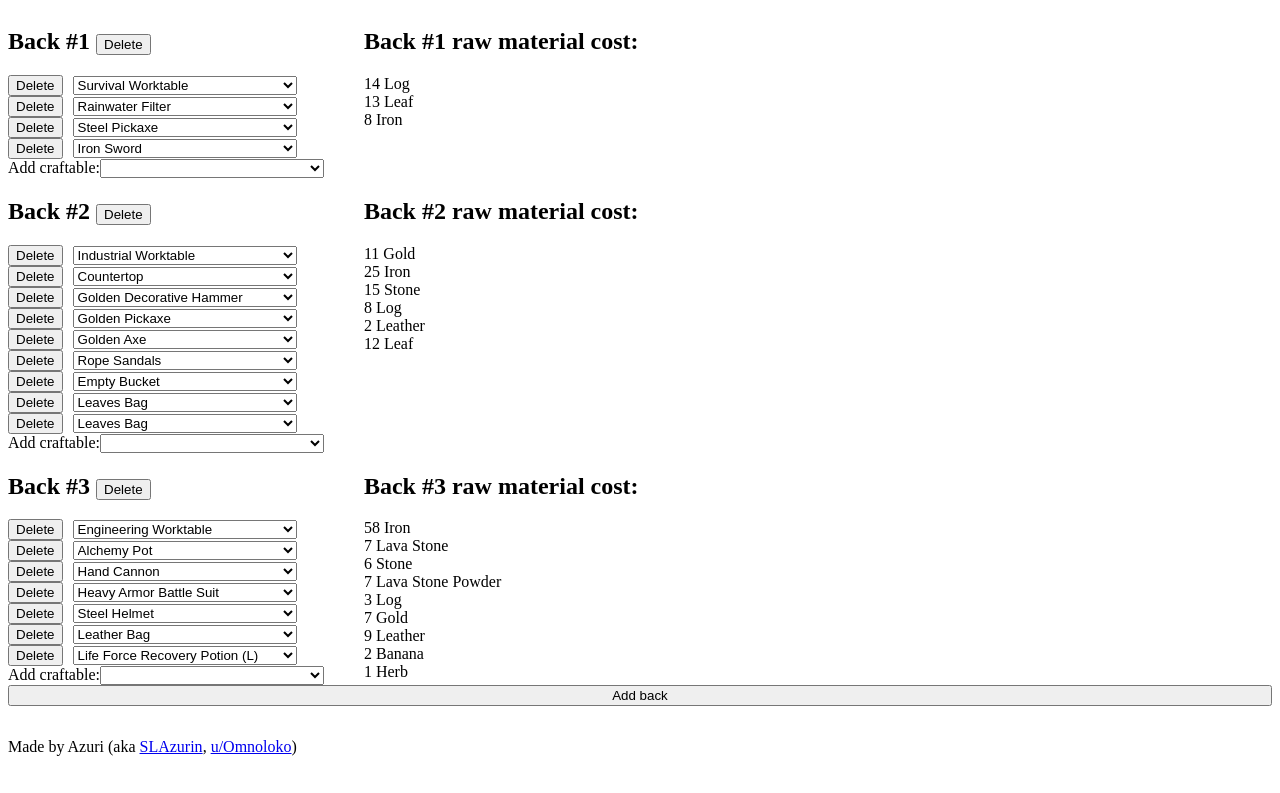
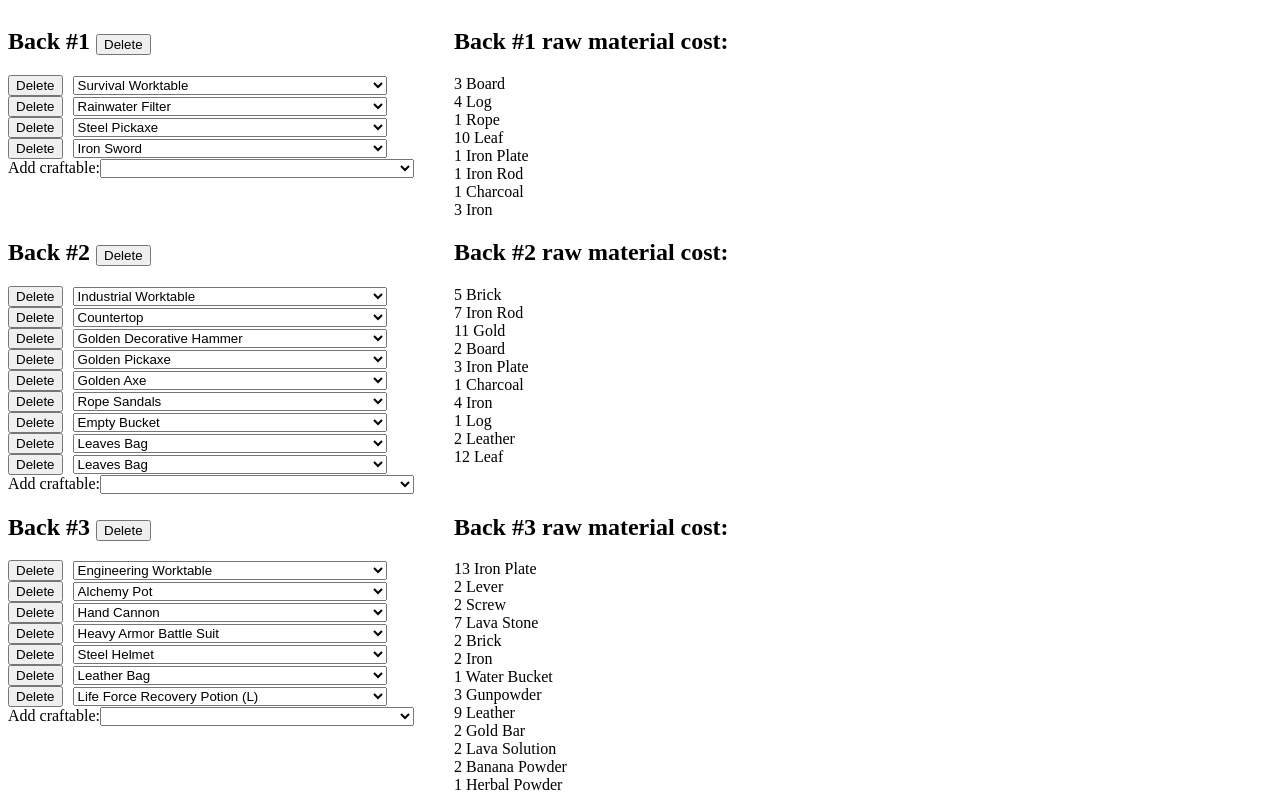
Before and after one commit to SLAzurin/misty-island-router, a React (Create React App) app: page / in a window 1280 px wide. Shown: the top 793 px of the page. Built offline with nearby package versions, Linux system fonts and the light colour scheme.

Commit message:
Perma fix dataset

```diff
--- a/src/App.tsx
+++ b/src/App.tsx
@@ -29,8 +29,8 @@
           return;
         } else {
           // TODO: Do something different than overwriting user's old build?
-          setBuild(sampleBuild);
-          window.location.reload();
+          // setBuild(sampleBuild);
+          // window.location.reload();
         }
       }
     });
--- a/src/data/items.ts
+++ b/src/data/items.ts
@@ -1,365 +1,233 @@
-// Check all recipies here and convert to raw materials manually: http://www.southperry.net/showthread.php?t=83794
+// Check all recipies here and convert to raw materials from here: http://www.southperry.net/showthread.php?t=83794
 export const items: { [key: string]: { [key: string]: number } } = {
-    "Survival Worktable": {
-        Log: 6,
-        Leaf: 3,
-    },
-    "Rainwater Filter": {
-        Leaf: 10,
-        Log: 6,
-    },
-    "Leaves Bag": {
-        Leaf: 6,
-    },
-    "Industrial Worktable": {
-        Gold: 5,
-        Iron: 10,
-        Stone: 9,
-    },
-    "Golden Pickaxe": {
-        Gold: 2,
-        Iron: 2,
-
-    },
-    "Golden Axe": {
-        Gold: 2,
-        Iron: 2,
-    },
-    "Countertop": {
-        Log: 7,
-        Stone: 6,
-        Iron: 6,
-    },
-    "Rope Sandals": {
-        Leather: 2,
-    },
-    "Raw Meat": {
-        "Raw Meat": 1,
-    },
-    "Banana": {
-        "Banana": 1,
-    },
-    "Herb": {
-        "Herb": 1,
-    },
-    "Empty Bucket": {
-        Iron: 1,
-    },
-    "Engineering Worktable": {
-        Iron: 29,
-        "Lava Stone": 5
-    },
-    "Alchemy Pot": {
-        Stone: 6,
-        Iron: 5,
-    },
-    "Leather Bag": {
-        Leather: 6
-    },
-    "Heavy Armor Battle Suit": {
-        "Lava Stone": 1,
-        Gold: 6,
-        Leather: 2,
-        Iron: 12,
-    },
-    "Steel Helmet": {
-        Iron: 6,
-        Leather: 1
-    },
-    "Life Force Recovery Potion (L)": {
-        "Lava Stone Powder": 4,
-        Banana: 2,
-        Herb: 1,
-        Gold: 1
-    },
-    "Hand Cannon": {
-        Iron: 6,
-        "Lava Stone Powder": 3,
-        Log: 3,
-        "Lava Stone": 1
-    },
-    "Steel Pickaxe": {
-        Iron: 5,
-        Log: 1,
-    },
-    "Iron Sword": {
-        Log: 1,
-        Iron: 3
-    },
-    "Wooden Sword": {
-        Log: 3
-    },
-    Slingshot: {
-        Log: 1,
-        Leaf: 3
-    },
-    "Stone Hammer": {
-        Stone: 2,
-        Log: 1,
-    },
-    "Forked Spear": {
-        Log: 2,
-        Iron: 2,
-        Leaf: 3
-    },
-    "Battle Hammer": {
-        Iron: 2,
-        Log: 2
-    },
-    "Overload Sword MARK-L1": {
-        Iron: 5,
-        Gold: 1,
-    },
-    Bow: {
-        Iron: 1,
-        Log: 2,
-        Leaf: 3,
-    },
-    "Deadly Poison Gourd": {
-        "Piranha Deadly Poison": 5,
-    },
-    "Golden Sword": {
-        Gold: 4,
-        Iron: 1,
-    },
-    "Fish Spear": {
-        Log: 1,
-        Iron: 2,
-        "Piranha Deadly Poison": 1,
-    },
-    Crossbow: {
-        Iron: 5,
-        Log: 1,
-        Leaf: 3,
-    },
-    "Golden Decorative Hammer": {
-        Iron: 4,
-        Gold: 2,
-        Log: 1,
-    },
-    "Bastard Sword": {
-        Iron: 5,
-    },
-    "Crude Cannon": {
-        Log: 2,
-        Iron: 6,
-        "Lava Stone Powder": 1,
-    },
-    Pistol: {
-        Iron: 12,
-        "Lava Stone Powder": 2,
-        Log: 2,
-    },
-    "Machine Gun": {
-        Iron: 13,
-        "Lava Stone Powder": 3,
-        Log: 3,
-    },
-    "Dual Bowguns": {
-        Iron: 10,
-        "Lava Stone": 2,
-        Leaf: 6,
-    },
-    "Flame Sword": {
-        Iron: 3,
-        "Lava Stone": 1,
-    },
-    "Water Cane": {
-        Iron: 3,
-        Gold: 3,
-        "Deep Sea Stone": 1
-    },
-    "Lightning Cane": {
-        Iron: 3,
-        Gold: 3,
-        "Thunder Stone": 2
-    },
-    "Stone Axe": {
-        Stone: 2,
-        Log: 1,
-    },
-    "Stone Pickaxe": {
-        Stone: 2,
-        Log: 1,
-    },
-    Matches: {
-        Log: 1
-    },
-    "Steel Axe": {
-        Iron: 5,
-        Log: 1
-    },
-    "Torch": {
-        Log: 1,
-    },
-    "Demolition Hammer": {
-        Iron: 1,
-        Log: 1,
-        Leaf: 3,
-    },
-    "Expedition Diary": {
-        Leather: 1,
-        Log: 3,
-    },
-    "Mysterious Cook Book": {
-        Leather: 1,
-        Log: 3,
-    },
-    "Whetstone": {
-        Stone: 3
-    },
-    Fireworks: {
-        Log: 1,
-        "Lava Stone Powder": 1,
-        petal: 1
-    },
-    Chainsaw: {
-        "Lava Stone": 1,
-        Iron: 8,
-    },
-    "Hand Drill": {
-        Iron: 5,
-        "Lava Stone": 1
-    },
-    "Magic Bag": {
-        Leather: 4,
-        "Lizard skin": 2,
-        Gold: 1,
-    },
-    "Leaf Dress": {
-        Leaf: 8
-    },
-    "Sturdy Straw Shoes": {
-        Leaf: 6
-    },
-    "Jungle Floral Crown": {
-        Leaf: 4
-    },
-    "Leather Hat": {
-        Leather: 4
-    },
-    "Leather Outfit": {
-        Leather: 5,
-        Leaf: 6,
-    },
-    "Leather Saddle": {
-        "fainted jungle pig": 1,
-        Leaf: 3,
-        Leather: 2
-    },
-    "Flag of Protection": {
-        Iron: 6,
-        'Lava Stone': 3,
-        Gold: 9,
-    },
-    "Heavy Sword of Protection": {
-        Iron: 6,
-        'Lava Stone': 3,
-        '"Lava Stone Powder"': 1,
-        Log: 1
-    },
-    "Pod Lid": {
-        Iron: 3,
-        'Lava Stone': 3,
-        Gold: 6
-    },
-    "Work Gloves": {
-        'Smilodon Leather': 4,
-        'Lava Stone': 3,
-    },
-    Raincoat: {
-        Leather: 4,
-        Seaweed: 4
-    },
-    "Gladiator Armor": {
-        "leather": 4,
-        Iron: 3,
-    },
-    "Sloppy Exploration Clothes": {
-        Leather: 6,
-        Feather: 2,
-        Leaf: 3
-    },
-    "Plate Armor": {
-        Iron: 6,
-        Leather: 2
-    },
-    "Golden Armor": { "gold": 6, Iron: 6 },
-    "Leopard Coat": { "Smilodon Leather": 6, "Neophron Feather": 2 },
-    "Relic Exploration Suit": { Leather: 10, Leaf: 6, Feather: 4 },
-    "Functional Active Wear": { "Smilodon Leather": 4, Leather: 4, "Deep Sea Stone": 1 },
-    "Magic Robe": { "Smilodon Leather": 2, "Neophron Feather": 2, Leather: 6, "Thunder Stone": 1 },
-    "Armor of Protection": { Iron: 3, Leather: 2, "Lava Stone": 3 },
-    "Sloppy Exploration Hat": { Leather: 4, Leaf: 3 },
-    "Iron Helmet": { Iron: 3 },
-    "Horned Iron Hat A": { Iron: 4, "Smilodon Canine": 1 },
-    "Horned Iron Hat B": { Iron: 4, "Jungle Pig Molar": 2 },
-    "Bird's Nest Hat": { "Bird Egg": 1, Leaf: 3 },
-    "Golden Helmet": { Gold: 3, Iron: 3 },
-    "Sun Cap": { Leather: 4, Leaf: 5 },
-    "Lightning Rod Hat": { Iron: 6, "Golem Rubble": 1, },
+    "Rope": { Leaf: 3, },
+    "Board": { Log: 3, },
+    "Charcoal": { Log: 1, },
+    "Brick": { Stone: 3, },
+    "Iron Plate": { Iron: 3, },
+    "Iron Rod": { Iron: 2, },
+    "Cement Powder": { Stone: 3, Water: 1, },
+    "Processed Glued Laminated Wood": { Board: 2, Log: 2, },
+    "Screw": { Iron: 2, },
+    "Cog": { Iron: 2, },
+    "Lever": { "Iron Plate": 1, "Iron Rod": 1, },
+    "Gold Bar": { Gold: 3, },
+    "Lava Stone Powder A": { "Lava Stone": 1, },
+    "Propeller": { "Iron Plate": 2, Cog: 1, },
+    "Engine": { "Iron Plate": 3, "Lava Stone": 2, Screw: 1, Cog: 1, },
+    "Gunpowder": { Charcoal: 1, "Lava Stone Powder": 1, },
+    "Red Flower Powder": { Petal: 1, },
+    "Banana Powder": { Banana: 1, },
+    "Herbal Powder": { Herb: 1, },
+    "Jewel of Water": { "Deep Sea Stone": 1, },
+    "Jewel of Lightning": { "Thunder Stone": 1, },
+    "Lava Solution": { "Lava Stone Powder": 2, },
+    "Regeneration Solution": { "Red Flower Powder": 2, },
+    "Refined Lava Stone Crystal": { "Lava Stone": 3, },
+    "Lava Stone Powder B": { "Golem Rubble": 1, },
+    "Stone Axe": { Stone: 2, Log: 1, },
+    "Steel Axe": { "Iron Plate": 1, "Iron Rod": 1, Charcoal: 1, },
+    "Golden Axe": { Gold: 2, "Iron Rod": 1, },
+    "Chainsaw": { "Iron Plate": 2, Screw: 1, "Lava Stone": 1, },
+    "Stone Pickaxe": { Stone: 2, Log: 1, },
+    "Steel Pickaxe": { "Iron Plate": 1, "Iron Rod": 1, Charcoal: 1, },
+    "Golden Pickaxe": { Gold: 2, "Iron Rod": 1, },
+    "Hand Drill": { Iron: 3, Cog: 1, "Lava Stone": 1, },
+    "Matches": { Log: 1, },
+    "Torch": { Log: 1, },
+    "Demolition Hammer": { Iron: 1, Log: 1, Rope: 1, },
+    "Leaves Bag": { Leaf: 6, },
+    "Leather Bag": { Leather: 6, },
+    "Magic Bag": { Leather: 4, "Lizardman Skin": 2, Gold: 1, },
+    "Whetstone": { Stone: 3, },
+    "Leather Saddle": { "Fainted Jungle Pig": 1, Rope: 1, Leather: 2, },
+    "Fireworks": { Gunpowder: 1, "Red Flower Powder": 1, },
+    "Empty Bucket": { "Iron Plate": 1, },
+    "Expedition Diary": { Leather: 1, Charcoal: 1, Log: 2, },
+    "Mysterious Cook Book": { Leather: 1, Charcoal: 1, Log: 2, },
+    "Wooden Sword": { Log: 3, },
+    "Slingshot": { Log: 1, Rope: 1, },
+    "Stone Hammer": { Stone: 2, Log: 1, },
+    "Iron Sword": { Iron: 3, Log: 1, },
+    "Forked Spear": { Log: 2, Iron: 2, Rope: 1, },
+    "Battle Hammer": { Iron: 2, Log: 2, },
+    "Overload Sword MARK-L1": { "Iron Plate": 1, "Iron Rod": 1, Gold: 1, },
+    "Bow :1,	Iron": { Log: 2, Rope: 1, },
+    "Golden Sword": { Gold: 4, Iron: 1, },
+    "Fish Spear A": { Log: 1, "Iron Rod": 1, "Piranha Deadly Poison": 1, },
+    "Fish Spear B": { Log: 1, "Iron Rod": 1, "Raw Fish": 1, },
+    "Crossbow": { "Iron Plate": 1, "Iron Rod": 1, Log: 1, Rope: 1, },
+    "Golden Decorative Hammer": { Iron: 4, Gold: 2, Log: 1, },
+    "Bastard Sword": { "Iron Plate": 1, "Iron Rod": 1, },
+    "Crude Cannon": { "Iron Plate": 1, Iron: 3, Gunpowder: 1, Log: 1, },
+    "Pistol": { Iron: 5, Gunpowder: 2, Screw: 1, Lever: 1, },
+    "Machine Gun": { "Iron Plate": 2, Gunpowder: 3, Screw: 1, Lever: 1, },
+    "Dual Bowguns": { "Iron Plate": 2, "Iron Rod": 2, "Lava Stone": 2, Rope: 2, },
+    "Hand Cannon": { "Iron Plate": 2, Gunpowder: 3, "Lava Stone": 1, },
+    "Flag of Protection": { "Iron Plate": 2, "Refined Lava Stone Crystal": 1, "Gold Bar": 3, },
+    "Heavy Sword of Protection": { "Iron Plate": 2, "Refined Lava Stone Crystal": 1, Gunpowder: 1, },
+    "Deadly Poison Gourd": { "Piranha Deadly Poison": 5, },
+    "Flame Sword": { "Iron Plate": 1, "Lava Stone": 1, },
+    "Water Cane": { "Iron Plate": 1, "Gold Bar": 1, "Jewel of Water": 2, },
+    "Lightning Cane": { "Iron Plate": 1, "Gold Bar": 1, "Jewel of Lightning": 2, },
+    "Pot Lid": { "Iron Plate": 3, "Refined Lava Stone Crystal": 1, "Gold Bar": 2, },
+    "Work Gloves": { "Smilodon Leather": 4, "Refined Lava Stone Crystal": 1, },
+    "Leaf Dress": { Leaf: 8, },
+    "Sturdy Straw Shoes": { Rope: 2, },
+    "Leather Outfit": { Leather: 5, Rope: 2, },
+    "Raincoat": { Leather: 4, Seaweed: 4, },
+    "Gladiator Armor": { Leather: 4, "Iron Plate": 1, },
+    "Sloppy Exploration Clothes": { Leather: 6, Feather: 2, Rope: 1, },
+    "Plate Armor": { "Iron Plate": 2, Leather: 2, },
+    "Golden Armor": { "Gold Bar": 2, "Iron Plate": 1, },
+    "Leopard Coat": { "Smilodon Leather": 6, "Neophron Feather": 2, },
+    "Relic Exploration Suit": { Leather: 10, Rope: 2, Feather: 4, },
+    "Functional Active Wear": { "Smilodon Leather": 4, Leather: 4, "Deep Sea Stone": 1, },
+    "Heavy Armor Battle Suit": { "Iron Plate": 4, Leather: 2, "Gold Bar": 2, "Lava Stone": 1, },
+    "Magic Robe": { "Smilodon Leather": 2, "Neophron Feather": 2, Leather: 6, "Thunder Stone": 1, },
+    "Armor of Protection": { "Iron Plate": 1, Leather: 2, "Refined Lava Stone Crystal": 1, },
+    "Jungle Floral Crown": { Leaf: 4, },
+    "Leather Hat": { Leather: 4, },
+    "Sloppy Exploration Hat": { Leather: 4, Rope: 1, },
+    "Iron Helmet": { "Iron Plate": 1, },
+    "Horned Iron Hat A": { Iron: 4, "Smilodon Canine": 1, },
+    "Horned Iron Hat B": { Iron: 4, "Jungle Pig Molar": 2, },
+    "Bird's Nest Hat": { "Bird Egg": 1, Leaf: 3, },
+    "Golden Helmet": { "Gold Bar": 1, "Iron Plate": 1, },
+    "Steel Helmet": { "Iron Plate": 2, Leather: 1, },
+    "Sun Cap": { Leather: 4, Leaf: 2, Rope: 1, },
+    "Lightning Rod Hat": { Iron: 4, "Iron Rod": 1, "Golem Rubble": 1, },
     "Chief of Lizardmen Hat": { "Lizardman Skin": 4, "Neophron Feather": 2, },
-    "Sturdy Combat Helmet": { Iron: 3, Gold: 3, "Lava Stone": 1, },
+    "Sturdy Combat Helmet": { "Iron Plate": 1, "Gold Bar": 1, "Lava Stone": 1, },
     "Lantern Hat": { Leather: 3, Iron: 2, "Lava Stone Powder": 1, },
-    "Helmet of Protection": { "Smilodon Leather": 2, Leather: 4, "Lava Stone": 3, },
-    "Sloppy Leather Shoes": { Leather: 6, Leaf: 6, },
-    "Studded Shoes": { Iron: 2, Leather: 6, Leaf: 6, },
-    "Iron Plated Shoes": { Iron: 3, Leather: 2, Leaf: 6, },
-    "Golden Shoes": { "Lizardman Skin": 2, Gold: 3, },
-    "Shoes of Protection": { Iron: 6, Gold: 3, "Lava Stone": 1, },
+    "Helmet of Protection": { "Smilodon Leather": 2, Leather: 4, "Refined Lava Stone Crystal": 1, },
+    "Rope Sandals": { Leather: 2, },
+    "Sloppy Leather Shoes": { Leather: 6, Rope: 2, },
+    "Studded Shoes": { Iron: 2, Leather: 6, Rope: 2, },
+    "Iron Plated Shoes": { "Iron Plate": 1, Leather: 2, Rope: 2, },
+    "Golden Shoes": { "Lizardman Skin": 2, "Gold Bar": 2, },
+    "Shoes of Protection": { "Iron Plate": 2, "Gold Bar": 2, "Refined Lava Stone Crystal": 1, },
     "Feather Boots": { "Smilodon Leather": 4, "Smilodon Canine": 4, },
     "Sole Shoes": { Feather: 8, Leather: 2, },
-    "Stance Shoes": { Iron: 3, Leather: 4, "Cement Powder": 2, },
-
-    "Magic Analysis Device": { "Lava Stone": 10, Log: 8, Iron: 8, Gold: 6, },
-    "Enchantment Table": { Iron: 6, Gold: 6, "Lava Stone Powder": 2, },
+    "Stance Shoes[TR: Knockback Resistance Shoes]": { "Iron Plate": 1, Leather: 4, "Cement Powder": 2, },
+    "Survival Worktable": { Board: 1, Log: 3, Rope: 1, },
+    "Industrial Worktable": { Brick: 3, "Iron Rod": 5, Gold: 5, },
+    "Engineering Worktable": { "Iron Plate": 5, Lever: 2, Screw: 2, "Lava Stone": 5, },
+    "Magic Analysis Device": { "Lava Stone": 10, "Processed Glued Laminated Wood": 1, Propeller: 1, "Gold Bar": 2, },
+    "Alchemy Pot": { Brick: 2, Iron: 2, "Water Bucket": 1, },
+    "Enchantment Table": { "Iron Plate": 2, "Gold Bar": 2, "Lava Stone Powder": 2, },
     "Bonfire": { Log: 3, },
-    "Campfire for cooking": { Log: 3, Stone: 3, Iron: 3, },
-    "Streetlight": { Iron: 2, Log: 1, },
-    "Wooden Box": { Log: 6, },
-    "Sturdy Box": { Iron: 6, },
-    "Palm Tent": { Leaf: 6, Log: 3, },
-    "Feather Tent": { Feather: 4, Leather: 2, Log: 3, },
-    "Animal Skin Tent": { Leather: 4, Iron: 3, Log: 8, Leaf: 3, },
-    "Well": { Stone: 9, Log: 8, },
-    "Automatic Fishing Rod": { Iron: 4, "Lava Stone Powder": 2, Caterpillar: 2, },
-    "Holy Grail": { Gold: 9, "Lava Stone": 1, },
-    "Weather Controller": { Gold: 6, Iron: 4, "Lava Stone": 1, },
-    "Sticky Platform": { "Piranha Deadly Poison": 5, Stone: 3, Water: 1, },
-    "Monster Sound Speaker": { Log: 6, Iron: 2, "Fainted Smilodon": 1, },
-    "Molar Trap": { "Jungle Pig Molar": 2, Iron: 3 },
-    "Wooden Fence": { Log: 3, Leaf: 6 },
-    "Wooden Barricade": { Log: 6, Leaf: 6, Stone: 2 },
-    "Stone Wall": { Stone: 5, Iron: 2 },
-    "Advanced Stone Wall": { Stone: 12, Water: 2 },
-    "Enhanced Wall": { Stone: 18, Gold: 3, Iron: 3, Water: 2 },
-    "Steel Thorn Wall": { Stone: 15, Gold: 3, Iron: 6, Water: 2 },
-    "Lava Wall": { "Lava Stone": 2, "Lava Stone Powder": 5, Iron: 15, Stone: 6, Water: 2 },
-    "Lava Stone Wall": { "Lava Stone": 3, Gold: 9, Iron: 15, Stone: 6, Water: 2 },
-    "Crossbow Tower": { Log: 6, Leaf: 3, Iron: 3 },
-    "Enhanced Crossbow Tower": { Stone: 15, Log: 10, Leaf: 6 },
-    "Mortar Tower": { Iron: 9, Stone: 9, "Lava Stone Powder": 1, Log: 1 },
-    "Cannon Tower": { Iron: 9, Stone: 6, "Lava Stone Powder": 1, Log: 1, Gold: 3 },
-    "Improved Cannon Tower": { Iron: 19, "Lava Stone Powder": 2, Log: 2, Gold: 6 },
-    "Fireball Tower": { "Lava Stone": 2, Gold: 9, Log: 16 },
-    "Lightning Tower": { "Lava Stone": 1, "Thunder Stone": 1, Gold: 9, Log: 16 },
-    "Frozen Tower": { "Lava Stone": 1, "Deep Sea Stone": 1, Gold: 9, Log: 16 },
-    "Magma Tower": { "Lava Crystal": 3, Gold: 9, Log: 24, Stone: 15, Water: 5 },
-    "Magic Bullet Tower": { "Lava Crystal": 3, Gold: 9, Log: 24, Iron: 9 },
-    "Attack Power Explosion Potion": { Petal: 2, "Lava Stone Powder": 2, Herb: 1, "Jungle Pig Molar": 1 },
-    "Life Force Recovery Potion (S)": { "Lava Stone Powder": 2, Banana: 2, Herb: 1 },
-    "Acting Power Recovery Potion (S)": { "Lava Stone Powder": 2, Banana: 1, Herb: 2 },
-    "Acting Power Recovery Potion (L)": { "Lava Stone Powder": 4, Banana: 1, Herb: 2, Gold: 1 },
-    "Glowing Potion": { Petal: 2, "Lava Stone Powder": 2, Gold: 1 },
-    "Attack Power Increase Potion": { Petal: 2, Herb: 1, "Wild Mushroom": 1 },
-    "Defense Increase Potion": { Petal: 2, "Golem Rubble": 2 },
-    "Speed Increase Potion": { Petal: 2, "Smilodon Canine": 1, "Jungle Pig Molar": 2 },
-    "Jump Increase Potion": { Petal: 2, "Neophron Feather": 1, Feather: 2 },
-    "Poison Potion": { Petal: 2, "Piranha Deadly Poison": 1 },
-    "Frag Grenade": { Iron: 3, "Lava Stone Powder": 1, Log: 1 },
-    "Smoke Bomb": { Log: 1, Herb: 1, "Lava Stone Powder": 1 },
-    "Firebomb": { "Lava Stone Powder": 3 },
-    "Magic Wings One-time Coupon": { "Neophron Feather": 2, Iron: 4, "Lava Stone Powder": 1 },
-    "Airplane One-time Coupon": { Log: 8, Iron: 27, "Lava Stone": 2 },
-    "Submarine One-time Coupon": { Iron: 31, "Lava Stone": 2 },
+    "Campfire for cooking": { Log: 3, Stone: 3, "Iron Plate": 1, },
+    "Countertop": { Board: 2, Brick: 2, "Iron Plate": 2, Charcoal: 1, },
+    "Streetlight": { "Iron Rod": 1, Charcoal: 1, },
+    "Wooden Box": { Board: 2, },
+    "Sturdy Box": { "Iron Plate": 2, },
+    "Palm Tent": { Leaf: 6, Board: 1, },
+    "Feather Tent": { Feather: 4, Leather: 2, Board: 1, },
+    "Animal Skin Tent": { Leather: 4, "Iron Plate": 1, "Processed Glued Laminated Wood": 1, Rope: 1, },
+    "Rainwater Filter": { Leaf: 10, Board: 2, },
+    "Well": { Brick: 3, "Processed Glued Laminated Wood": 1, },
+    "Automatic Fishing Rod": { "Iron Rod": 1, Cog: 1, "Lava Stone Powder": 2, Caterpillar: 2, },
+    "Holy Grail": { "Gold Bar": 3, "Lava Stone": 1, },
+    "Weather Controller": { "Gold Bar": 2, "Iron Rod": 2, "Lava Stone": 1, },
+    "Sticky Platform": { "Piranha Deadly Poison": 5, "Cement Powder": 1, },
+    "Monster Sound Speaker": { Board: 2, "Iron Rod": 1, "Fainted Smilodon": 1, },
+    "Molar Trap": { "Jungle Pig Molar": 2, "Iron Plate": 1, },
+    "Wooden Fence": { Log: 3, Rope: 2, },
+    "Wooden Barricade": { Board: 2, Rope: 2, Stone: 2, },
+    "Stone Wall": { Stone: 5, "Iron Rod": 1, },
+    "Advanced Stone Wall": { Brick: 2, "Cement Powder": 2, },
+    "Enhanced Wall": { Brick: 4, "Gold Bar": 1, "Iron Plate": 1, "Cement Powder": 2, },
+    "Steel Thorn Wall": { Brick: 3, "Gold Bar": 1, "Iron Plate": 2, "Cement Powder": 2, },
+    "Lava Wall": { "Lava Stone": 2, "Lava Stone Powder": 5, "Iron Plate": 5, "Cement Powder": 2, },
+    "Lava Stone Wall": { "Lava Stone": 3, "Gold Bar": 3, "Iron Plate": 5, "Cement Powder": 2, },
+    "Crossbow Tower": { Board: 2, Rope: 1, "Iron Plate": 1, },
+    "Enhanced Crossbow Tower": { Brick: 5, Board: 5, Rope: 2, },
+    "Mortar Tower": { "Iron Plate": 3, Brick: 3, Gunpowder: 1, },
+    "Cannon Tower": { "Iron Plate": 3, Brick: 2, Gunpowder: 1, "Gold Bar": 1, },
+    "Improved Cannon Tower": { "Iron Plate": 5, Cog: 2, Gunpowder: 2, "Gold Bar": 2, },
+    "Fireball Tower": { "Lava Stone": 2, "Gold Bar": 3, "Processed Glued Laminated Wood": 2, },
+    "Lightning Tower": { "Lava Stone": 1, "Jewel of Lightning": 1, "Gold Bar": 3, "Processed Glued Laminated Wood": 2, },
+    "Frozen Tower": { "Lava Stone": 1, "Jewel of Water": 1, "Gold Bar": 3, "Processed Glued Laminated Wood": 2, },
+    "Magma Tower": { "Refined Lava Stone Crystal": 1, "Gold Bar": 3, "Processed Glued Laminated Wood": 3, "Cement Powder": 5, },
+    "Magic Bullet Tower": { "Refined Lava Stone Crystal": 1, "Gold Bar": 3, "Processed Glued Laminated Wood": 3, "Iron Plate": 3, },
+    "Attack Power Explosion Potion": { "Regeneration Solution": 1, "Lava Solution": 1, "Herbal Powder": 1, "Jungle Pig Molar": 1, },
+    "Life Force Recovery Potion (S)": { "Lava Solution": 1, "Banana Powder": 2, "Herbal Powder": 1, },
+    "Life Force Recovery Potion (L)": { "Lava Solution": 2, "Banana Powder": 2, "Herbal Powder": 1, Gold: 1, },
+    "Acting Power Recovery Potion (S)": { "Lava Solution": 1, "Banana Powder": 1, "Herbal Powder": 2, },
+    "Acting Power Recovery Potion (L)": { "Lava Solution": 2, "Banana Powder": 1, "Herbal Powder": 2, Gold: 1, },
+    "Glowing Potion": { "Regeneration Solution": 1, "Lava Stone Powder": 2, Gold: 1, },
+    "Attack Power Increase Potion": { "Regeneration Solution": 1, "Herbal Powder": 1, "Wild Mushroom": 1, },
+    "Defense Increase Potion": { "Regeneration Solution": 1, "Golem Rubble": 2, },
+    "Speed Increase Potion": { "Regeneration Solution": 1, "Smilodon Canine": 1, "Jungle Pig Molar": 2, },
+    "Jump Increase Potion": { "Regeneration Solution": 1, "Neophron Feather": 1, Feather: 2, },
+    "Poison Potion": { "Regeneration Solution": 1, "Piranha Deadly Poison": 1, },
+    "Frag Grenade": { "Iron Plate": 1, Gunpowder: 1, },
+    "Smoke Bomb": { Charcoal: 1, "Herbal Powder": 1, "Lava Stone Powder": 1, },
+    "Firebomb": { "Lava Solution": 1, "Lava Stone Powder": 1, },
+    "Magic Wings One-time Coupon": { "Neophron Feather": 2, Cog: 2, "Lava Stone Powder": 1, },
+    "Airplane One-time Coupon": { "Processed Glued Laminated Wood": 1, "Iron Plate": 2, Propeller: 1, Engine: 1, },
+    "Submarine One - time Coupon": { "Iron Plate": 3, Lever: 1, Screw: 2, Engine: 1, },
+    "Roasted Herb": { Herb: 1, },
+    "Grilled Seaweed": { Seaweed: 1, },
+    "Grilled Banana": { Banana: 1, },
+    "Coconut Oil": { Coconut: 1, },
+    "Grilled Caterpillar": { Caterpillar: 1, },
+    "Grilled Bird Egg": { "Bird Egg": 1, },
+    "Grilled Clam": { "Giant Clam": 1, },
+    "Grilled Fish": { "Raw Fish": 1, },
+    "Grilled Meat": { "Raw Meat": 1, },
+    "Salad A": { "Wild Mushroom": 1, Petal: 1, },
+    "Salad B": { "Wild Mushroom": 1, Herb: 1, },
+    "Salad C": { Petal: 1, Herb: 1, },
+    "Salad D": { Banana: 1, Herb: 1, },
+    "Salad E": { Banana: 1, "Wild Mushroom": 1, },
+    "Salad F": { Banana: 1, Petal: 1, },
+    "Stir-Fried Meat A": { "Raw Meat": 1, "Wild Mushroom": 1, },
+    "Stir-Fried Meat B": { "Raw Meat": 1, Herb: 1, },
+    "Smoked Meat": { "Raw Meat": 1, "Roasted Herb": 1, },
+    "Smoked Fish": { "Raw Fish": 1, "Roasted Herb": 1, },
+    "Boiled Pork": { "Raw Meat": 1, Water: 1, },
+    "Stir-Fried Seafood A": { "Raw Fish": 1, "Wild Mushroom": 1, },
+    "Stir-Fried Seafood B": { "Raw Fish": 1, Herb: 1, },
+    "Stir-Fried Seafood C": { "Giant Clam": 1, "Wild Mushroom": 1, },
+    "Stir-Fried Seafood D": { "Giant Clam": 1, Herb: 1, },
+    "Stir-Fried Seafood E": { "Raw Fish": 1, "Giant Clam": 1, },
+    "Medicine Herb": { Herb: 2, },
+    "Kale Juice": { Herb: 1, Water: 1, },
+    "Clam Soup": { "Giant Clam": 1, Water: 1, },
+    "Fried Egg": { "Bird Egg": 1, "Coconut Oil": 1, },
+    "Fried Fish": { "Raw Fish": 1, "Coconut Oil": 1, },
+    "Fried Meat": { "Raw Meat": 1, "Coconut Oil": 1, },
+    "Banana Chip": { Banana: 1, "Coconut Oil": 1, },
+    "Coconut Juice": { Coconut: 1, Water: 1, },
+    "Banana Juice": { Banana: 1, Water: 1, },
+    "Coconut Banana Juice A": { "Coconut Juice": 1, "Banana Juice": 1, },
+    "Stir-Fried Seafood F": { "Raw Fish": 1, "Giant Clam": 1, "Wild Mushroom": 1, },
+    "Stir-Fried Seafood G": { "Raw Fish": 1, "Giant Clam": 1, Herb: 1, },
+    "Nutritious Porridge": { "Wild Mushroom": 1, Herb: 1, Water: 1, },
+    "Mushroom Stew A": { "Wild Mushroom": 1, "Roasted Herb": 1, Coconut: 1, },
+    "Mushroom Stew B": { "Wild Mushroom": 1, Herb: 1, Coconut: 1, },
+    "Mushroom Stew C": { "Wild Mushroom": 1, "Giant Clam": 1, Coconut: 1, },
+    "Mushroom Stew D": { "Wild Mushroom": 1, "Bird Egg": 1, Coconut: 1, },
+    "Meat Stew A": { "Raw Meat": 1, "Roasted Herb": 1, Coconut: 1, },
+    "Meat Stew B": { "Raw Meat": 1, "Giant Clam": 1, Coconut: 1, },
+    "Meat Stew C": { "Raw Meat": 1, "Bird Egg": 1, Coconut: 1, },
+    "Fried Seaweed Wrapped Meat": { "Raw Meat": 1, "Grilled Seaweed": 1, "Coconut Oil": 1, },
+    "Seafood Soup": { "Raw Fish": 1, "Giant Clam": 1, Water: 1, },
+    "Steamed Fish A": { "Raw Fish": 1, "Wild Mushroom": 1, Water: 1, },
+    "Steamed Fish B": { "Raw Fish": 1, Herb: 1, Water: 1, },
+    "Steamed Fish C": { "Raw Fish": 1, Petal: 1, Water: 1, },
+    "Braised Meat A": { "Raw Meat": 1, "Wild Mushroom": 1, Water: 1, },
+    "Braised Meat B": { "Raw Meat": 1, Herb: 1, Water: 1, },
+    "Braised Meat C": { "Raw Meat": 1, Petal: 1, Water: 1, },
+    "Coconut Banana Juice B": { Coconut: 1, Banana: 1, Water: 1, },
+    "Steak": { "Grilled Meat": 1, "Fried Egg": 1, "Roasted Herb": 1, },
+    "Assorted Grilled Set Meal": { "Grilled Fish": 1, "Grilled Meat": 1, Salad: 1, },
+    "Assorted Tempura Set Meal": { "Fried Fish": 1, "Fried Meat": 1, Salad: 1, },
+    "Chun Gwon": { "Bird Egg": 1, "Coconut Oil": 1, "Grilled Meat": 1, },
+    "Pad Thai A": { "Fried Egg": 1, "Raw Meat": 1, Herb: 1, },
+    "Pad Thai B": { "Fried Egg": 1, "Raw Fish": 1, Herb: 1, },
+    "Herbal Medicine Soup": { "Medicine Herb": 2, Water: 1, },
+    "Masterpiece! Steak": { Steak: 1, "Fried Egg": 1, Salad: 1, },
 }
```
